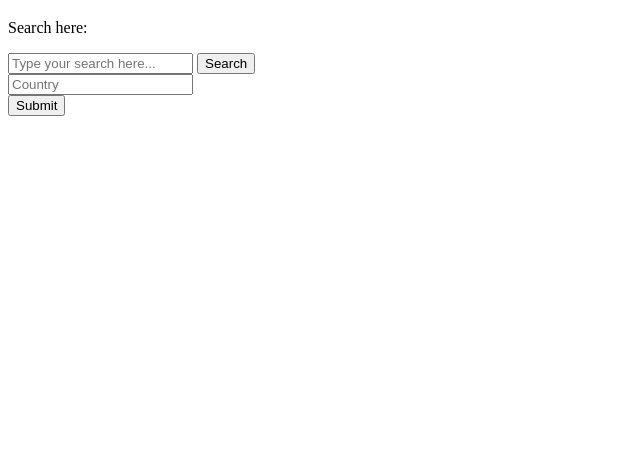
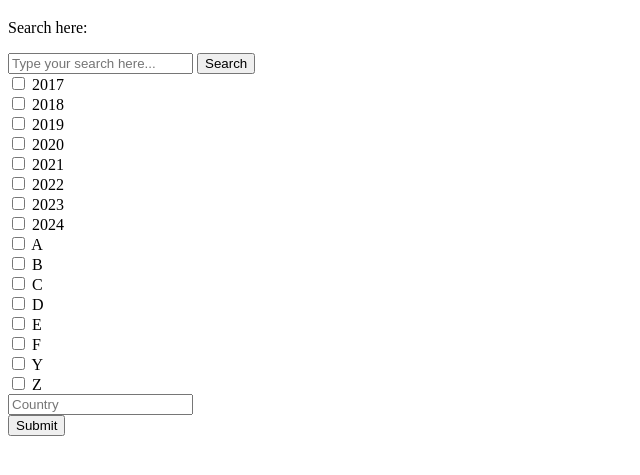
Before and after one commit to AnthonyJMillspaugh/math-modeling-database, a plain HTML site: page math-modeling-papers-website/website.html in a window 1280 px wide. Shown: the part 61-536 px from the top of the page, without its empty margins (0-640 px from the left). Drawn offline with Linux system fonts and the light colour scheme.

Commit message:
made checkboxes!!!!!!!!!!!!!

```diff
--- a/math-modeling-papers-website/website.html
+++ b/math-modeling-papers-website/website.html
@@ -14,6 +14,48 @@
     <input type="text" id="search" name="query" placeholder="Type your search here...">
     <button type="submit">Search</button>
 
+
+
+    <div>
+      <input type="checkbox" id="2017" name="2017" value="2017">
+      <label for="2017"> 2017</label><br>
+      <input type="checkbox" id="2018" name="2018" value="2018">
+      <label for="2018"> 2018</label><br>
+      <input type="checkbox" id="2019" name="2019" value="2019">
+      <label for="2019"> 2019</label><br>
+      <input type="checkbox" id="2020" name="2020" value="2020">
+      <label for="2020"> 2020</label><br>
+      <input type="checkbox" id="2021" name="2021" value="2021">
+      <label for="2021"> 2021</label><br>
+      <input type="checkbox" id="2022" name="2022" value="2022">
+      <label for="2022"> 2022</label><br>
+      <input type="checkbox" id="2023" name="2023" value="2023">
+      <label for="2023"> 2023</label><br>
+      <input type="checkbox" id="2024" name="2024" value="2024">
+      <label for="2024"> 2024</label><br>
+    </div>
+
+    <div>
+      <input type="checkbox" id="a" name="a" value="a">
+      <label for="a"> A</label><br>
+      <input type="checkbox" id="b" name="b" value="b">
+      <label for="b"> B</label><br>
+      <input type="checkbox" id="c" name="c" value="c">
+      <label for="c"> C</label><br>
+      <input type="checkbox" id="d" name="d" value="d">
+      <label for="d"> D</label><br>
+      <input type="checkbox" id="e" name="e" value="e">
+      <label for="e"> E</label><br>
+      <input type="checkbox" id="f" name="f" value="f">
+      <label for="f"> F</label><br>
+      <input type="checkbox" id="y" name="y" value="y">
+      <label for="y"> Y</label><br>
+      <input type="checkbox" id="z" name="z" value="z">
+      <label for="z"> Z</label><br>
+    </div>
+
+
+
     <!--Make sure the form has the autocomplete function switched off:-->
 <form autocomplete="off" action="/action_page.php">
     <div class="autocomplete" style="width:300px;">
```
